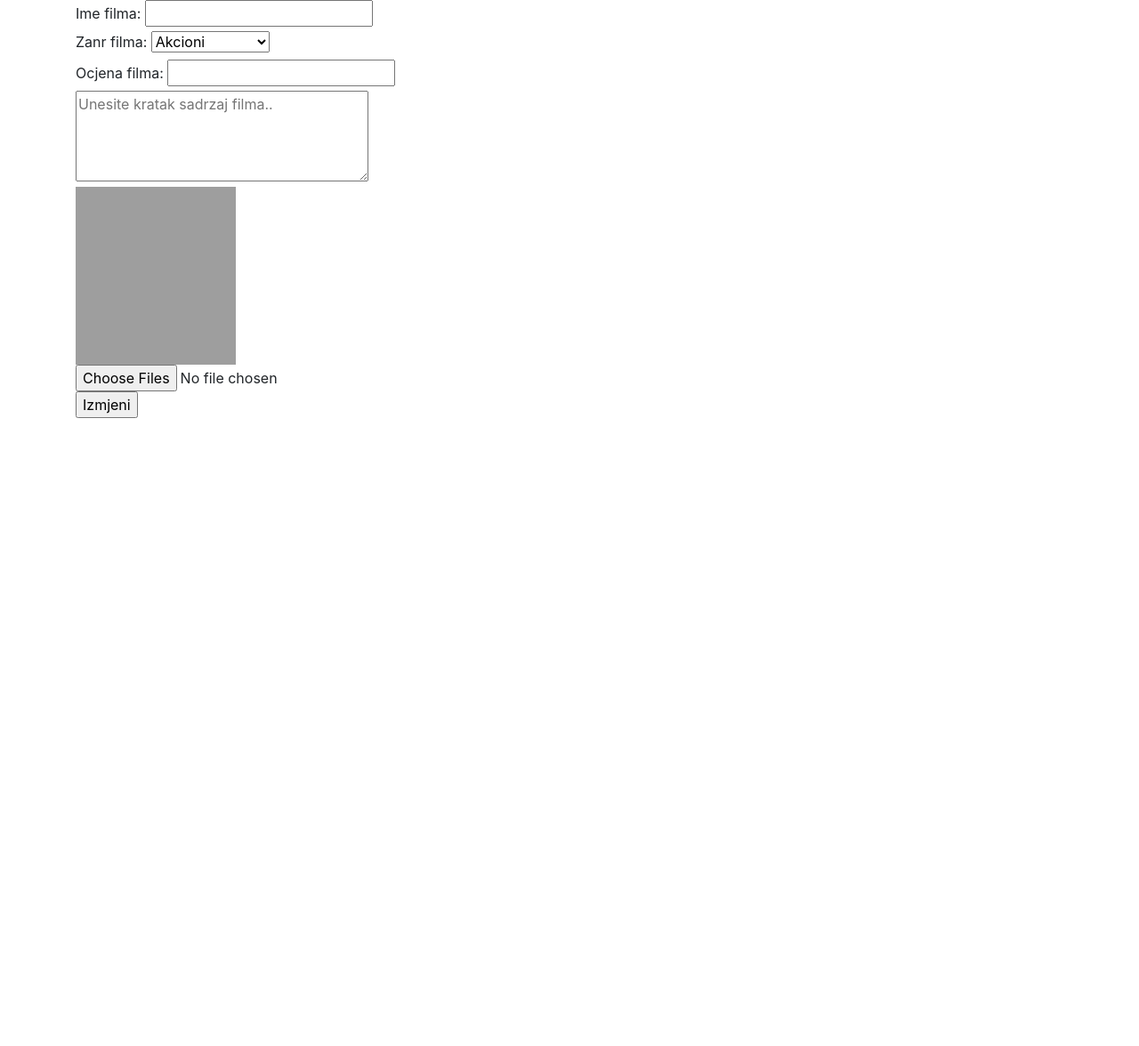
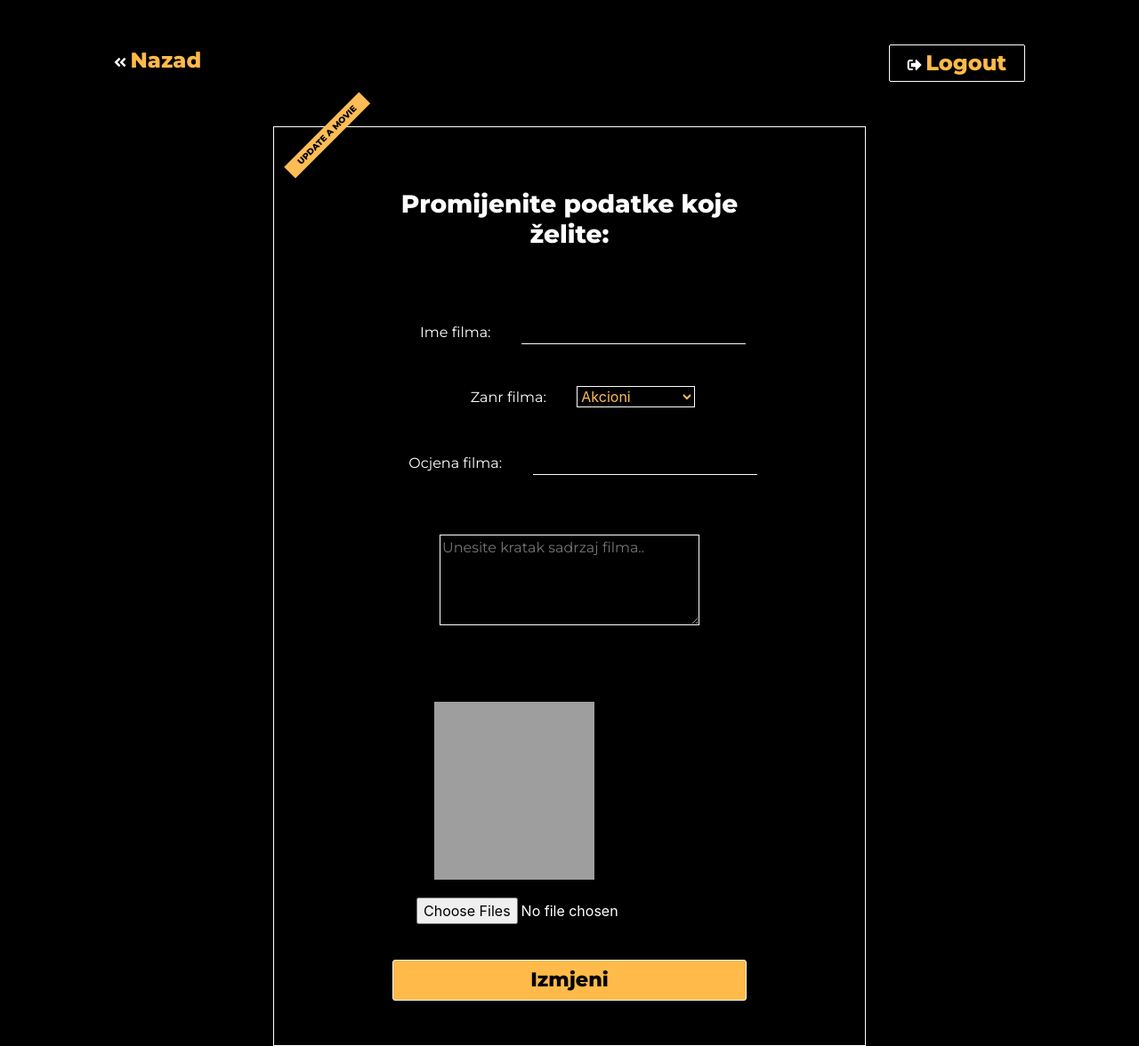
Before and after one commit to benjamindobardzic/webDev2020, a PHP site: page /Filmovi/izmjeni_film.php in a window 1280 px wide. Shown: the whole page at 89% size. Before the commit the page ends 470 px from the top, so only its background shows below. Run offline with PHP 8.4, Linux system fonts and the light colour scheme; the visitor is signed in with stand-in values (Sample User, id 1); data that the repository does not hold is empty; grey boxes are pictures that could not be loaded.

Commit message:
addedPages and Style

```diff
--- a/src/Filmovi/izmjeni_film.php
+++ b/src/Filmovi/izmjeni_film.php
@@ -62,12 +62,32 @@
     <meta name="viewport" content="width=device-width, initial-scale=1, shrink-to-fit=no">
 
     <!-- Bootstrap CSS -->
-    <link rel="stylesheet" href="https://stackpath.bootstrapcdn.com/bootstrap/4.3.1/css/bootstrap.min.css" integrity="sha384-ggOyR0iXCbMQv3Xipma34MD+dH/1fQ784/j6cY/iJTQUOhcWr7x9JvoRxT2MZw1T" crossorigin="anonymous">
+	<link rel="stylesheet" href="https://stackpath.bootstrapcdn.com/bootstrap/4.3.1/css/bootstrap.min.css" integrity="sha384-ggOyR0iXCbMQv3Xipma34MD+dH/1fQ784/j6cY/iJTQUOhcWr7x9JvoRxT2MZw1T" crossorigin="anonymous">
+		<link rel="preconnect" href="https://fonts.gstatic.com">
+	<link href="https://fonts.googleapis.com/css2?family=Lato:wght@400;700&family=Montserrat:wght@200;400;800&family=Unica+One&display=swap" rel="stylesheet">
+	<link rel="stylesheet" href="https://cdnjs.cloudflare.com/ajax/libs/font-awesome/5.15.2/css/all.min.css">
+	<link rel="stylesheet" href="./style/navigation.css">
+	<link rel="stylesheet" href="./style/createMovie.css">
+
   </head>
-  <body>
+  <body style="background-color: black;">
+  <div class="navigation">
+
+		<div class="goBack">
+			<i class="fas fa-angle-double-left"></i>
+			<a href="../Filmovi/pocetna.php">Nazad</a>
+		</div>
+
+		<div class="logout">
+			<i class="fas fa-sign-out-alt"></i>
+			<a href="../index.php">Logout</a>
+		</div>
+	</div>
      	<div id="content" class="container">
 		<div id="error" style="color:red"></div>
 		<form action="izmjeni_film.php" method="post" enctype="multipart/form-data" id="forma" name="form">
+		<h2>UPDATE A MOVIE</h2>
+		<h3>Promijenite podatke koje želite:</h3>
 			<input type="hidden" name="size" value="1000000">
 			<div>
 				<label for="ime-filma"> Ime filma: </label>
@@ -77,6 +97,7 @@
 				<label for="zanr-filma"> Zanr filma: </label>
 				<!--<input type="text" id="zanr-filma" name="zanr_filma" value= ""required>-->
 				<select name="zanr_filma" id="zanr-filma">
+
 					<option value = "Akcioni"<?php if($film['zanr_filma']=="Akcioni"){echo 'selected="selected"';}?>>Akcioni</option>
 					<option value = "Ljubavni"<?php if($film['zanr_filma']=="Ljubavni"){echo 'selected="selected"';}?>>Ljubavni</option>
 					<option value = "Komedija"<?php if($film['zanr_filma']=="Komedija"){echo 'selected="selected"';}?>>Komedija</option>
@@ -100,7 +121,7 @@
 				</div>
 				<input type="file" name="image" id="slika" multiple onchange="procesuirajfajl(this)">
 			</div>
-			<input type="submit" name="izmjeni" value="Izmjeni">
+			<input class="submit" type="submit" name="izmjeni" value="Izmjeni">
 		</form>
 	</div>
     <!-- Optional JavaScript -->
--- a/src/Filmovi/prikazi_filmove.php
+++ b/src/Filmovi/prikazi_filmove.php
@@ -79,7 +79,7 @@ mysqli_close($database);
 					</form>
 					<form action='prikazi_filmove.php' method='POST'>
 						<input type='hidden' name='id_izmjeni' value="."'".$f['id']."'"."/>
-						<button class='delete' type='submit' name='izmjeni'> Izmjeni </button>
+						<div class='change'><button type='submit' name='izmjeni'> Izmjeni </button><i class='fas fa-exchange-alt'></i></div>
 					</form></div>";
 
 			}
--- a/src/Filmovi/style/createMovie.css
+++ b/src/Filmovi/style/createMovie.css
@@ -95,7 +95,15 @@ form p{
     font-weight: 700;
     font-size: 1.4rem;
 }
-
+select{
+    outline: none;
+    background-color: transparent;
+    border: 1px solid white;
+    color: #fcbc56;
+}
+option{
+    color: black;
+}
 .submit:hover{
     transform: scale(1.05);
     background-color: #fcbc56;
--- a/src/Filmovi/style/dashboardHome.css
+++ b/src/Filmovi/style/dashboardHome.css
@@ -1,5 +1,5 @@
 body{
-   height: 100vh;
+
    background-color: black;
        background-repeat: no-repeat;
     background-size: cover;
@@ -11,7 +11,7 @@ body h1{
     font-size: 6rem;
     color: white;
     text-shadow: 1px 1px 6px 10px rgba(0, 0, 0, 0.246);
-    padding-top: 200px;
+    padding-top: 100px;
     text-align: center;
 }
 body h3{
--- a/src/Filmovi/unesi_film.php
+++ b/src/Filmovi/unesi_film.php
@@ -35,6 +35,8 @@ if (isset($_POST['submit'])) {
 	} else {
 		$porukica = "Postavljanje filma nije bilo uspjesno, provjerite da li ste unijeli sve potrebne podatke?";
 	}
+
+	header("Location: ./pocetna.php?blerdijan");
 }
 ?>
 <!doctype html>
```
Also changed, not shown: src/Filmovi/brisanje_filma.php (+8 -3 lines), src/Filmovi/izmjena.php (+6 -2 lines), src/Filmovi/style/areUSure.css (added, +63 -0 lines), src/Filmovi/style/showMovies.css (+15 -1 lines), src/style/style.css (+9 -7 lines), src/Filmovi/slike/Transporterposter.jpg (deleted), src/Filmovi/slike/silver.jpg (deleted).
